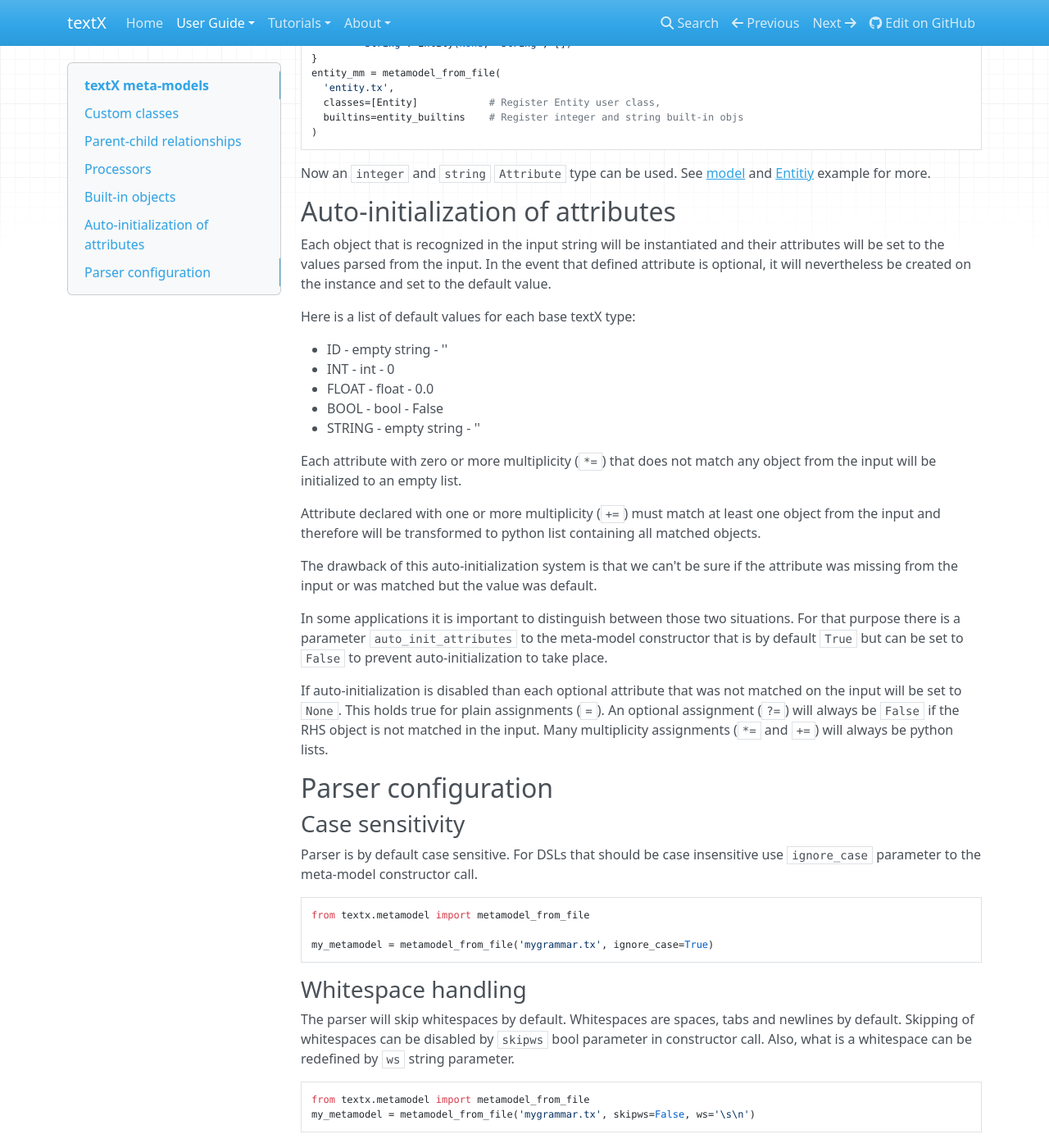
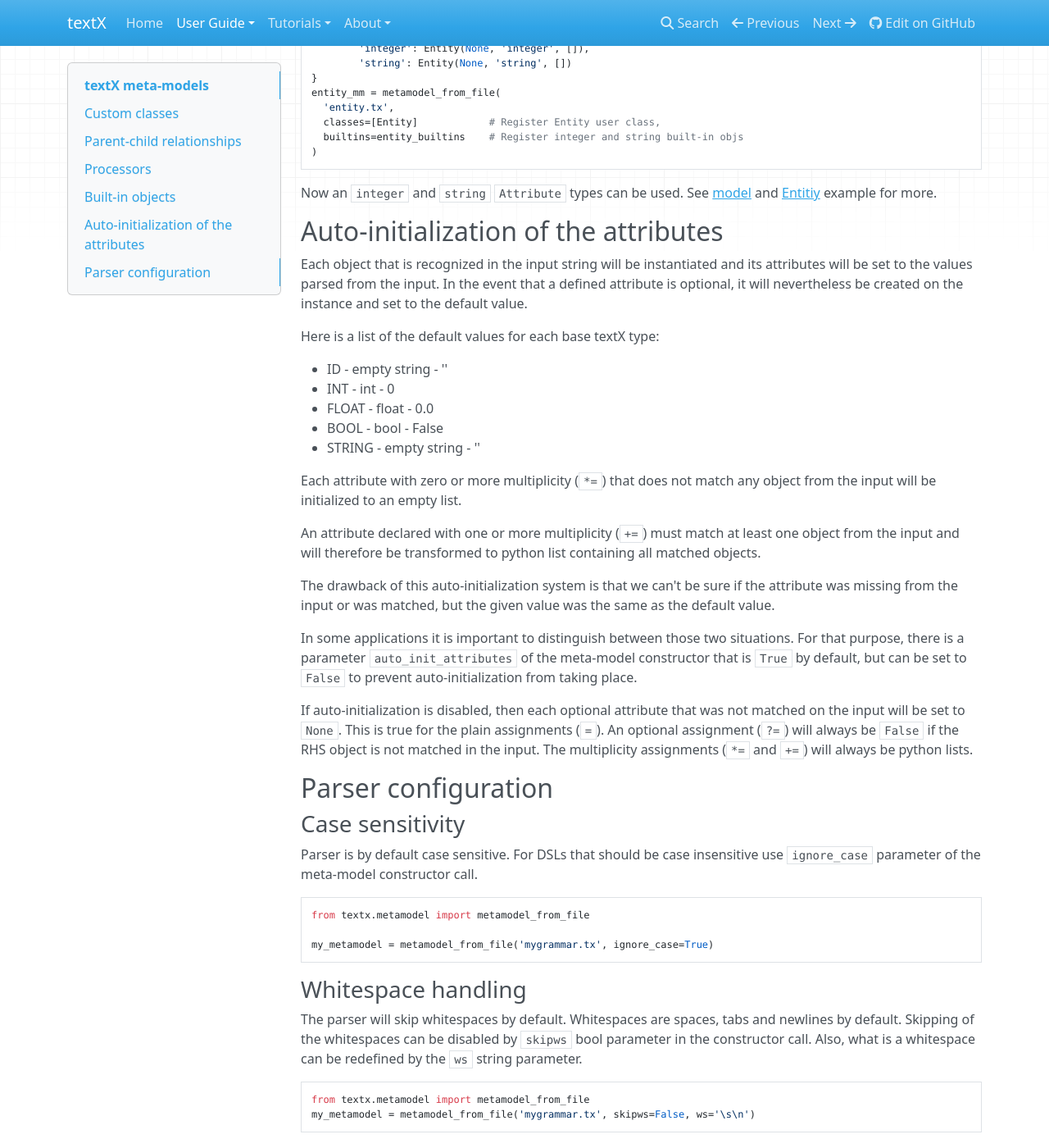
Before and after one commit to textX/textX, an MkDocs documentation site: the page built from docs/metamodel.md, in a window 1280 px wide and 1400 px high, scrolled down 3782 px. Shown: the whole window at 82% size. Built offline with MkDocs 1.6.1, drawn with Linux system fonts in a browser that asks for light colours; nearby versions of some CDN libraries; old or Windows-style settings are respelled for this version of MkDocs; some of the changed text lies outside the part shown.

Commit message:
Corrected the remaining few documentation files

````diff
--- a/docs/metamodel.md
+++ b/docs/metamodel.md
@@ -1,18 +1,18 @@
 # textX meta-models
 
 textX meta-model is a Python object that knows about all classes that can be
-instantiated while parsing input. A meta-model is built from the grammar by
+instantiated while parsing the input. A meta-model is built from the grammar by
 the functions `metamodel_from_file` or `metamodel_from_str` in the
 `textx.metamodel` module.
 
     from textx.metamodel import metamodel_from_file
     my_metamodel = metamodel_from_file('my_grammar.tx')
 
-Each rule from the grammar will result in a Python class kept in a meta-model.
-Besides, meta-model knows how to parse input strings and convert them to
+Each rule from the grammar will result in a Python class kept in the meta-model.
+Besides, meta-model knows how to parse the input strings and convert them to
 [model](model.md).
 
-Parsing input and creating model is done by `model_from_file` and
+Parsing the input and creating the model is done by `model_from_file` and
 `model_from_str` methods of the meta-model object:
 
     my_model = my_metamodel.model_from_file('some_input.md')
@@ -21,12 +21,12 @@ Parsing input and creating model is done by `model_from_file` and
 ## Custom classes
 
 For each grammar rule a Python class with the same name is created dynamically.
-These classes are instantiated during parsing of input string/file to create
+These classes are instantiated during the parsing of the input string/file to create
 a graph of python objects, a.k.a. `model` or Abstract-Syntax Tree (AST).
 
-Most of the time dynamically created classes will be sufficient but sometimes
+Most of the time dynamically created classes will be sufficient, but sometimes
 you will want to use your own classes instead. To do so use parameter `classes`
-during meta-model instantiation. This parameter is a list of your classes that
+during the meta-model instantiation. This parameter is a list of your classes that
 should be named the same as the rules from the grammar which they represent.
 
     from textx.metamodel import metamodel_from_str
@@ -59,56 +59,56 @@ should be named the same as the rules from the grammar which they represent.
     # Use our Entity class. "Attribute" class will be created dynamically.
     entity_mm = metamodel_from_str(grammar, classes=[Entity])
 
-Now `entity_mm` can be used to parse input models where our `Entity` class will
+Now `entity_mm` can be used to parse the input models where our `Entity` class will
 be instantiated to represent each `Entity` rule from the grammar.
 
 !!! note
-    Constructor of user classes should accept all attributes defined by the
-    corresponding rule from the grammar. In the previous example we have provided
+    Constructor of the user-defined classes should accept all attributes defined by the
+    corresponding rule from the grammar. In the previous example, we have provided
     `name` and `attributes` attributes from the `Entity` rule.
-    If the class is a child in parent-child relationship (see in the next
-    section) then `parent` constructor parameter should also be given.
+    If the class is a child in a parent-child relationship (see the next
+    section), then the `parent` constructor parameter should also be given.
 
 
 ## Parent-child relationships
 
 There is often an intrinsic parent-child relationship between object in the
-model. In the previous example each `Attribute` instance will always be a child
+model. In the previous example, each `Attribute` instance will always be a child
 of some `Entity` object.
 
-textX gives automatic support for these relationships by providing `parent`
+textX gives automatic support for these relationships by providing the `parent`
 attribute on each child object.
 
 When you navigate [model](model.md) each child instance will have a `parent`
 attribute.
 
 !!! note
-    Always provide parent parameter in user classes for each class that is a
-    child in parent-child relationship.
+    Always provide the parent parameter in user-defined classes for each class that is a
+    child in a parent-child relationship.
 
 
 ## Processors
 
 To specify static semantics of the language textX uses a concept called
-**processor**. Processors are python callable that can modify model elements
+**processor**. Processors are python callables that can modify the model elements
 during model parsing/instantiation or do some additional checks that are not
 possible to do by the grammar alone.
 
 There are two types of processors:
 
-- **model processors** - are callable that are called at the end of the parsing
-  when the whole model is instantiated. These processors accepts meta-model and
+- **model processors** - are callables that are called at the end of the parsing
+  when the whole model is instantiated. These processors accept the meta-model and
   model as parameters.
 - **object processors** - are registered for particular classes (grammar rules)
   and are called when the objects of the given class is instantiated.
 
 Processors can modify model/objects or raise exception (`TextXSemanticError`) if
-some constraint is not met. User code that call model instantiation/parsing can
-catch and handle those exception.
+some constraint is not met. User code that calls the model instantiation/parsing can
+catch and handle this exception.
 
 ### Model processors
 
-To register model processor call `register_model_processor` on the meta-model
+To register a model processor call `register_model_processor` on the meta-model
 instance.
 
     from textx.metamodel import metamodel_from_file
@@ -117,23 +117,23 @@ instance.
     # parameters.
     def check_some_semantics(metamodel, model):
       ...
-      ... Do some check on the model and raise TextXSemanticError if semantics
+      ... Do some check on the model and raise TextXSemanticError if the semantics
       ... rules are violated.
 
     my_metamodel = metamodel_from_file('mygrammar.tx')
 
-    # Register model processor on meta-model instance
+    # Register model processor on the meta-model instance
     my_metamodel.register_model_processor(check_some_semantics)
 
-    # Parse model. check_some_semantics will be called automatically after
-    # successful parse to do further checks. If the rules are not met
+    # Parse the model. check_some_semantics will be called automatically after
+    # a successful parse to do further checks. If the rules are not met,
     # an instance of TextXSemanticError will be raised.
     my_metamodel.model_from_file('some_model.ext')
 
 
 ### Object processors
 
-The purpose of object processors is the same as for model processors but they
+The purpose of the object processors is the same as of the model processors, but they
 are called as soon as the particular object is recognized in the input string.
 They are registered per class/rule.
 
@@ -169,24 +169,24 @@ Let's do some additional checks for the above Entity DSL example.
     # call.
     entity_mm.register_obj_processors(obj_processors)
 
-    # Parse model. At each successful parse of Entity or Attribute the registered
+    # Parse the model. At each successful parse of Entity or Attribute, the registered
     # processor will be called and the semantics error will be raised if the
-    # check do not pass.
+    # check does not pass.
     entity_mm.model_from_file('my_entity_model.ent')
 
 
-For another example usage of object processor that modify objects see object
+For another example of the usage of an object processor that modifies the objects, see object
 processor `move_command_processor` [robot example](tutorials/robot.md).
 
 ## Built-in objects
 
-Often you will need objects that should be a part of each model and you do not
-want users to specify them in every model they create. Most notable example is
+Often, you will need objects that should be a part of each model and you do not
+want users to specify them in every model they create. The most notable example are
 primitive types (e.g. `integer`, `string`, `bool`).
 
 Let's provide `integer` and `string` Entities to our `Entity` meta-model in
-order to simplify model creation so that user can use the names of these two
-entities for `Attribute` types.
+order to simplify the model creation so that the users can use the names of these two
+entities as the `Attribute` types.
 
     class Entity(object):
         def __init__(self, parent, name, attributes):
@@ -204,18 +204,18 @@ entities for `Attribute` types.
       builtins=entity_builtins    # Register integer and string built-in objs
     )
 
-Now an `integer` and `string` `Attribute` type can be used.  See
+Now an `integer` and `string` `Attribute` types can be used.  See
 [model](model.md) and [Entitiy](https://github.com/igordejanovic/textX/tree/master/examples/Entity) example for more.
 
 
-## Auto-initialization of attributes
+## Auto-initialization of the attributes
 
 Each object that is recognized in the input string will be instantiated and
-their attributes will be set to the values parsed from the input. In the event
-that defined attribute is optional, it will nevertheless be created on the
+its attributes will be set to the values parsed from the input. In the event
+that a defined attribute is optional, it will nevertheless be created on the
 instance and set to the default value.
 
-Here is a list of default values for each base textX type:
+Here is a list of the default values for each base textX type:
 
  - ID - empty string - ''
  - INT - int - 0
@@ -226,23 +226,23 @@ Here is a list of default values for each base textX type:
 Each attribute with zero or more multiplicity (`*=`) that does not match any
 object from the input will be initialized to an empty list.
 
-Attribute declared with one or more multiplicity (`+=`) must match at least one
-object from the input and therefore will be transformed to python list
+An attribute declared with one or more multiplicity (`+=`) must match at least one
+object from the input and will therefore be transformed to python list
 containing all matched objects.
 
 The drawback of this auto-initialization system is that we can't be sure if
-the attribute was missing from the input or was matched but the value was
-default.
+the attribute was missing from the input or was matched, but the given value was
+the same as the default value.
 
 In some applications it is important to distinguish between those two
-situations. For that purpose there is a parameter `auto_init_attributes` to the
-meta-model constructor that is by default `True` but can be set to `False` to
-prevent auto-initialization to take place.
+situations. For that purpose, there is a parameter `auto_init_attributes` of the
+meta-model constructor that is `True` by default, but can be set to `False` to
+prevent auto-initialization from taking place.
 
-If auto-initialization is disabled than each optional attribute that was not
-matched on the input will be set to `None`.  This holds true for plain
+If auto-initialization is disabled, then each optional attribute that was not
+matched on the input will be set to `None`.  This is true for the plain
 assignments (`=`). An optional assignment (`?=`) will always be `False` if the
-RHS object is not matched in the input. Many multiplicity assignments (`*=` and
+RHS object is not matched in the input. The multiplicity assignments (`*=` and
 `+=`) will always be python lists.
 
 
@@ -251,7 +251,7 @@ RHS object is not matched in the input. Many multiplicity assignments (`*=` and
 ### Case sensitivity
 
 Parser is by default case sensitive. For DSLs that should be case insensitive
-use `ignore_case` parameter to the meta-model constructor call.
+use `ignore_case` parameter of the meta-model constructor call.
 
 ```python
 from textx.metamodel import metamodel_from_file
@@ -263,9 +263,9 @@ my_metamodel = metamodel_from_file('mygrammar.tx', ignore_case=True)
 ### Whitespace handling
 
 The parser will skip whitespaces by default. Whitespaces are spaces, tabs and
-newlines by default. Skipping of whitespaces can be disabled by `skipws` bool
-parameter in constructor call. Also, what is a whitespace can be redefined by
-`ws` string parameter.
+newlines by default. Skipping of the whitespaces can be disabled by `skipws` bool
+parameter in the constructor call. Also, what is a whitespace can be redefined by
+the `ws` string parameter.
 
 ```python
 from textx.metamodel import metamodel_from_file
@@ -278,13 +278,13 @@ of a single rule by [rule modifiers](grammar.md#rule-modifiers).
 
 ### Automatic keywords
 
-When designing a DSL it is usually desirable to match keywords on word
-boundaries.  For example, if we have Entity grammar from the above than a word
+When designing a DSL, it is usually desirable to match keywords on word
+boundaries.  For example, if we have Entity grammar from the above, then a word
 `entity` will be considered a keyword and should be matched on word boundaries
 only. If we have a word `entity2` in the input string at the place where
-`entity` should be matched the match should not succeed.
+`entity` should be matched, the match should not succeed.
 
-We could achieve this by using regular expression match and word boundaries
+We could achieve this by using a regular expression match and the word boundaries
 regular expression rule for each keyword-like match.
 
     Enitity:
````
Also changed, not shown: other parts of docs/metamodel.md (+3 -3 lines), docs/model.md (+11 -11 lines), docs/textx_command.md (+4 -4 lines), docs/visualization.md (+7 -7 lines).
